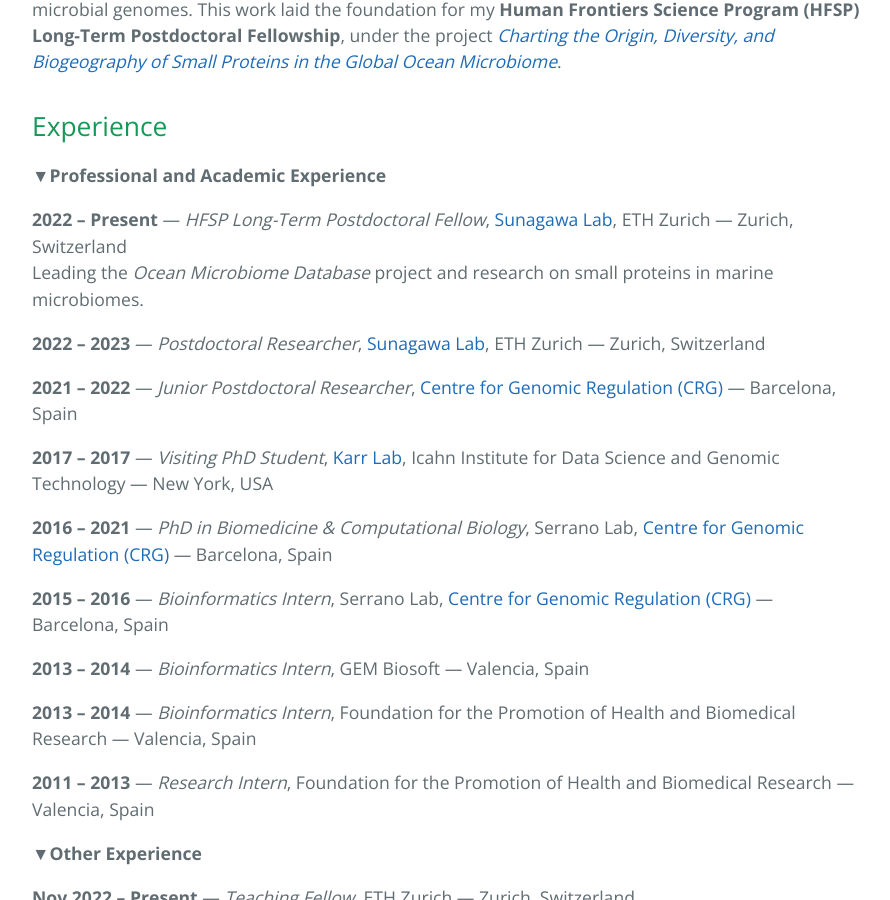
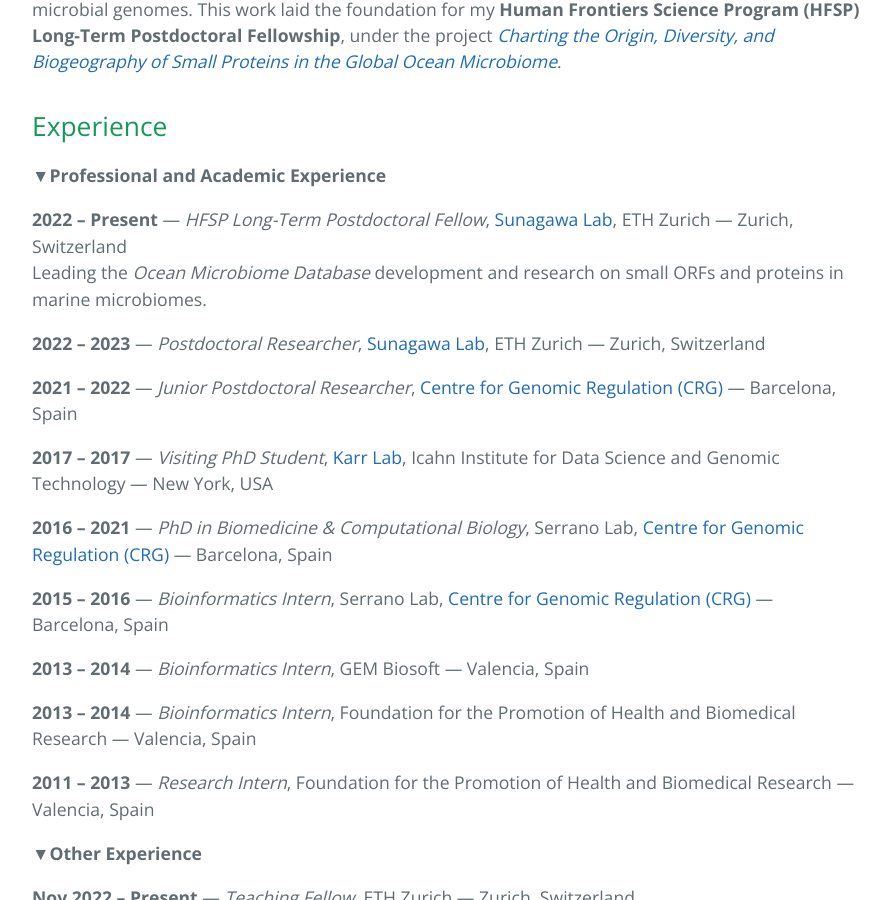
Before and after one commit to samuelmiver/samuelmiver.github.io, a Jekyll site: the page built from index.md, in a window 1280 px wide and 900 px high, scrolled down 794 px. Shown: the whole window, without its empty margins (192-1082 px from the left). Built offline with Jekyll 4.4.1, drawn with Linux system fonts in a browser that asks for light colours; our own code applies the rules of GitHub Pages for plain Markdown files; part of the change alters nothing that is shown.

```diff
--- a/index.md
+++ b/index.md
@@ -37,7 +37,7 @@ details[open] summary:before {
   <summary><strong>Professional and Academic Experience</strong></summary>
 
   <p><strong>2022 – Present</strong> — <em>HFSP Long-Term Postdoctoral Fellow</em>, <a href="https://www.sunagawa.ethz.ch">Sunagawa Lab</a>, ETH Zurich — Zurich, Switzerland<br>
-  Leading the <em>Ocean Microbiome Database</em> project and research on small proteins in marine microbiomes.</p>
+  Leading the <em>Ocean Microbiome Database</em> development and research on small ORFs and proteins in marine microbiomes.</p>
 
   <p><strong>2022 – 2023</strong> — <em>Postdoctoral Researcher</em>, <a href="https://www.sunagawa.ethz.ch">Sunagawa Lab</a>, ETH Zurich — Zurich, Switzerland</p>
 
@@ -101,7 +101,7 @@ details[open] summary:before {
       <a href="https://doi.org/10.1101/2025.02.06.636790" target="_blank" rel="noopener noreferrer">📄 Link</a>
     </li>
     <li>
-      "<strong>ProTInSeq: transposon insertion tracking by ultra-deep DNA sequencing to identify translated large and small ORFs</strong>" — Samuel Miravet-Verde, Riccardo Mazzolini, ..., Maria Lluch-Senar, Luis Serrano. <em>Nature Communications</em>, 2024 (12 Feb 2024).
+      "<strong>ProTInSeq: transposon insertion tracking by ultra-deep DNA sequencing to identify translated large and small ORFs</strong>" — Samuel Miravet-Verde, Rocco Mazzolini, ..., Maria Lluch-Senar, Luis Serrano. <em>Nature Communications</em>, 2024 (12 Feb 2024).
       <a href="https://www.nature.com/articles/s41467-024-46112-2" target="_blank" rel="noopener noreferrer">📄 Link</a>
     </li>
     <li>
@@ -113,7 +113,7 @@ details[open] summary:before {
       <a href="https://www.embopress.org/doi/full/10.15252/msb.20188290" target="_blank" rel="noopener noreferrer">📄 Link</a>
     </li>
     <li>
-      "<strong>Alternative transcriptional regulation in genome-reduced bacteria</strong>" — Samuel Miravet-Verde, Victor Lloréns-Rico, Luis Serrano. <em>Current Opinion in Microbiology</em>, 2017 (Oct 2017).
+      "<strong>Alternative transcriptional regulation in genome-reduced bacteria</strong>" — Samuel Miravet-Verde, Veronica Lloréns-Rico, Luis Serrano. <em>Current Opinion in Microbiology</em>, 2017 (Oct 2017).
       <a href="https://www.sciencedirect.com/science/article/pii/S1369527417300723" target="_blank" rel="noopener noreferrer">📄 Link</a>
     </li>
   </ul>
@@ -124,19 +124,19 @@ details[open] summary:before {
   <ul>
     <li>
       "<strong>SURE editing: combining oligo-recombineering and programmable insertion/deletion of selection markers to efficiently edit the <em>Mycoplasma pneumoniae</em> genome</strong>" — Carlos Piñero-Lambea, Eva Garcia-Ramallo, Samuel Miravet-Verde, ..., Maria Lluch-Senar, Luis Serrano. <em>Nucleic Acids Research</em>, 2022 (15 Dec 2022).
-      <a href="https://doi.org/10.1093/nar/gkac1132" target="_blank" rel="noopener noreferrer">📄 Link</a>
+      <a href="https://pubmed.ncbi.nlm.nih.gov/36215032/" target="_blank" rel="noopener noreferrer">📄 Link</a>
     </li>
     <li>
       "<strong>LoxTnSeq: random transposon insertions combined with cre/lox recombination and counterselection to generate large random genome reductions</strong>" — Daniel Shaw, Samuel Miravet-Verde, ..., Maria Lluch-Senar, Luis Serrano. <em>Microbial Biotechnology</em>, 2021 (Nov 2021).
-      <a href="https://doi.org/10.1111/1751-7915.13894" target="_blank" rel="noopener noreferrer">📄 Link</a>
+      <a href="https://pubmed.ncbi.nlm.nih.gov/33325626/" target="_blank" rel="noopener noreferrer">📄 Link</a>
     </li>
     <li>
-      "<strong>Inferring active metabolic pathways from proteomics and essentiality data</strong>" — Adrián Montero-Blay, Samuel Miravet-Verde, ..., Maria Lluch-Senar, Luis Serrano. <em>Cell Reports</em>, 2020 (02 Jun 2020).
+      "<strong>Inferring active metabolic pathways from proteomics and essentiality data</strong>" — Ariadna Montero-Blay, Samuel Miravet-Verde, ..., Maria Lluch-Senar, Luis Serrano. <em>Cell Reports</em>, 2020 (02 Jun 2020).
       <a href="https://doi.org/10.1016/j.celrep.2020.107722" target="_blank" rel="noopener noreferrer">📄 Link</a>
     </li>
     <li>
-      "<strong>SynMyco transposon: engineering transposon vectors for efficient transformation of minimal genomes</strong>" — Adrián Montero-Blay, Samuel Miravet-Verde, ..., Maria Lluch-Senar, Luis Serrano. <em>DNA Research</em>, 2019 (01 Aug 2019).
-      <a href="https://doi.org/10.1093/dnares/dsz015" target="_blank" rel="noopener noreferrer">📄 Link</a>
+      "<strong>SynMyco transposon: engineering transposon vectors for efficient transformation of minimal genomes</strong>" — Ariadna Montero-Blay, Samuel Miravet-Verde, ..., Maria Lluch-Senar, Luis Serrano. <em>DNA Research</em>, 2019 (01 Aug 2019).
+      <a href="https://pubmed.ncbi.nlm.nih.gov/31257417/" target="_blank" rel="noopener noreferrer">📄 Link</a>
     </li>
   </ul>
 </details>
@@ -153,12 +153,12 @@ details[open] summary:before {
       <a href="https://pmc.ncbi.nlm.nih.gov/articles/PMC11230296/" target="_blank" rel="noopener noreferrer">📄 Link</a>
     </li>
     <li>
-      "<strong>In silico RNA isoform screening to identify potential cancer driver exons with therapeutic applications</strong>" — Miquel Anglada-Girotto, Laura Ciampi, ..., Samuel Miravet-Verde, ..., Luis Serrano. <em>Nature Communications</em>, 2024 (26 Dec 2024).
-      <a href="https://doi.org/10.1038/s41467-024-44468-7" target="_blank" rel="noopener noreferrer">📄 Link</a>
+      "<strong>In silico RNA isoform screening to identify potential cancer driver exons with therapeutic applications</strong>" — Miquel Anglada-Girotto, Ludovica Ciampi, ..., Samuel Miravet-Verde, Luis Serrano. <em>Nature Communications</em>, 2024 (26 Dec 2024).
+      <a href="https://www.nature.com/articles/s41467-024-51380-z" target="_blank" rel="noopener noreferrer">📄 Link</a>
     </li>
     <li>
-      "<strong>robustica: customizable robust independent component analysis</strong>" — Miquel Anglada-Girotto, Samuel Miravet-Verde, ..., Stephen A. Head. <em>BMC Bioinformatics</em>, 2022 (16 Aug 2022).
-      <a href="https://doi.org/10.1186/s12859-022-04847-6" target="_blank" rel="noopener noreferrer">📄 Link</a>
+      "<strong>robustica: customizable robust independent component analysis</strong>" — Miquel Anglada-Girotto, Samuel Miravet-Verde, ..., Sarah A. Head. <em>BMC Bioinformatics</em>, 2022 (16 Aug 2022).
+      <a href="https://bmcbioinformatics.biomedcentral.com/articles/10.1186/s12859-022-05043-9" target="_blank" rel="noopener noreferrer">📄 Link</a>
     </li>
   </ul>
 </details>
@@ -183,24 +183,24 @@ details[open] summary:before {
       <a href="https://doi.org/10.1016/j.micinf.2024.105342" target="_blank" rel="noopener noreferrer">📄 Link</a>
     </li>
     <li>
-      "<strong>Specialization of the photoreceptor transcriptome by Srrm3-dependent microexons is required for outer segment maintenance and vision</strong>" — Laura Ciampi, Federica Mantica, ..., Samuel Miravet-Verde, ..., Manuel Irimia. <em>PNAS</em>, 2022 (19 Jul 2022).
+      "<strong>Specialization of the photoreceptor transcriptome by Srrm3-dependent microexons is required for outer segment maintenance and vision</strong>" — Ludovica Ciampi, Federica Mantica, ..., Samuel Miravet-Verde, ..., Manuel Irimia. <em>PNAS</em>, 2022 (19 Jul 2022).
       <a href="https://doi.org/10.1073/pnas.2117090119" target="_blank" rel="noopener noreferrer">📄 Link</a>
     </li>
     <li>
-      "<strong>A genetic toolkit and gene switches to limit <em>Mycoplasma</em> growth for biosafety applications</strong>" — Alicia Broto, Emanuele Gaspari, Samuel Miravet-Verde, ..., Luis Serrano. <em>Nature Communications</em>, 2022 (08 Apr 2022).
-      <a href="https://doi.org/10.1038/s41467-022-29529-4" target="_blank" rel="noopener noreferrer">📄 Link</a>
+      "<strong>A genetic toolkit and gene switches to limit <em>Mycoplasma</em> growth for biosafety applications</strong>" — Alicia Broto, Erika Gaspari, Samuel Miravet-Verde, ..., Luis Serrano. <em>Nature Communications</em>, 2022 (08 Apr 2022).
+      <a href="https://www.nature.com/articles/s41467-022-29574-0" target="_blank" rel="noopener noreferrer">📄 Link</a>
     </li>
     <li>
-      "<strong>The role of clonal communication and heterogeneity in breast cancer</strong>" — Ana Martín-Pardillos, Ángela Valls Chiva, ..., Samuel Miravet-Verde, ..., Santiago Ramón y Cajal. <em>BMC Cancer</em>, 2019 (10 Jul 2019).
-      <a href="https://doi.org/10.1186/s12885-019-5840-6" target="_blank" rel="noopener noreferrer">📄 Link</a>
+      "<strong>The role of clonal communication and heterogeneity in breast cancer</strong>" — Ana Martín-Pardillos, Ángeles Valls Chiva, ..., Samuel Miravet-Verde, ..., Santiago Ramón y Cajal. <em>BMC Cancer</em>, 2019 (10 Jul 2019).
+      <a href="https://bmccancer.biomedcentral.com/articles/10.1186/s12885-019-5883-y" target="_blank" rel="noopener noreferrer">📄 Link</a>
     </li>
     <li>
-      "<strong>High frequencies of antibiotic resistance genes in infants' meconium and early fecal samples</strong>" — Maria José Gosalbes, Yolanda Vallès, ..., Samuel Miravet-Verde, ..., Maria Pilar Francino. <em>Journal of Developmental Origins of Health and Disease</em>, 2016 (06 Feb 2016).
-      <a href="https://doi.org/10.1017/S2040174415007832" target="_blank" rel="noopener noreferrer">📄 Link</a>
+      "<strong>High frequencies of antibiotic resistance genes in infants' meconium and early fecal samples</strong>" — Maria José Gosalbes, Yvonne Vallès, ..., Samuel Miravet-Verde, ..., Maria Pilar Francino. <em>Journal of Developmental Origins of Health and Disease</em>, 2016 (06 Feb 2016).
+      <a href="https://pubmed.ncbi.nlm.nih.gov/26353938/" target="_blank" rel="noopener noreferrer">📄 Link</a>
     </li>
     <li>
-      "<strong>Engineering bacteria to form a biofilm and induce clumping in <em>Caenorhabditis elegans</em></strong>" — Pablo Dorado-Morales, Antonio Iglesias, ..., Samuel Miravet-Verde, ..., Manuel Porcar. <em>ACS Synthetic Biology</em>, 2014 (15 Dec 2014).
-      <a href="https://doi.org/10.1021/sb500039k" target="_blank" rel="noopener noreferrer">📄 Link</a>
+      "<strong>Engineering bacteria to form a biofilm and induce clumping in <em>Caenorhabditis elegans</em></strong>" — Pedre Dorado-Morales, Alba Iglesias, ..., Samuel Miravet-Verde, ..., Manuel Porcar. <em>ACS Synthetic Biology</em>, 2014 (15 Dec 2014).
+      <a href="https://pubs.acs.org/doi/10.1021/sb4001883" target="_blank" rel="noopener noreferrer">📄 Link</a>
     </li>
   </ul>
 </details>
```
